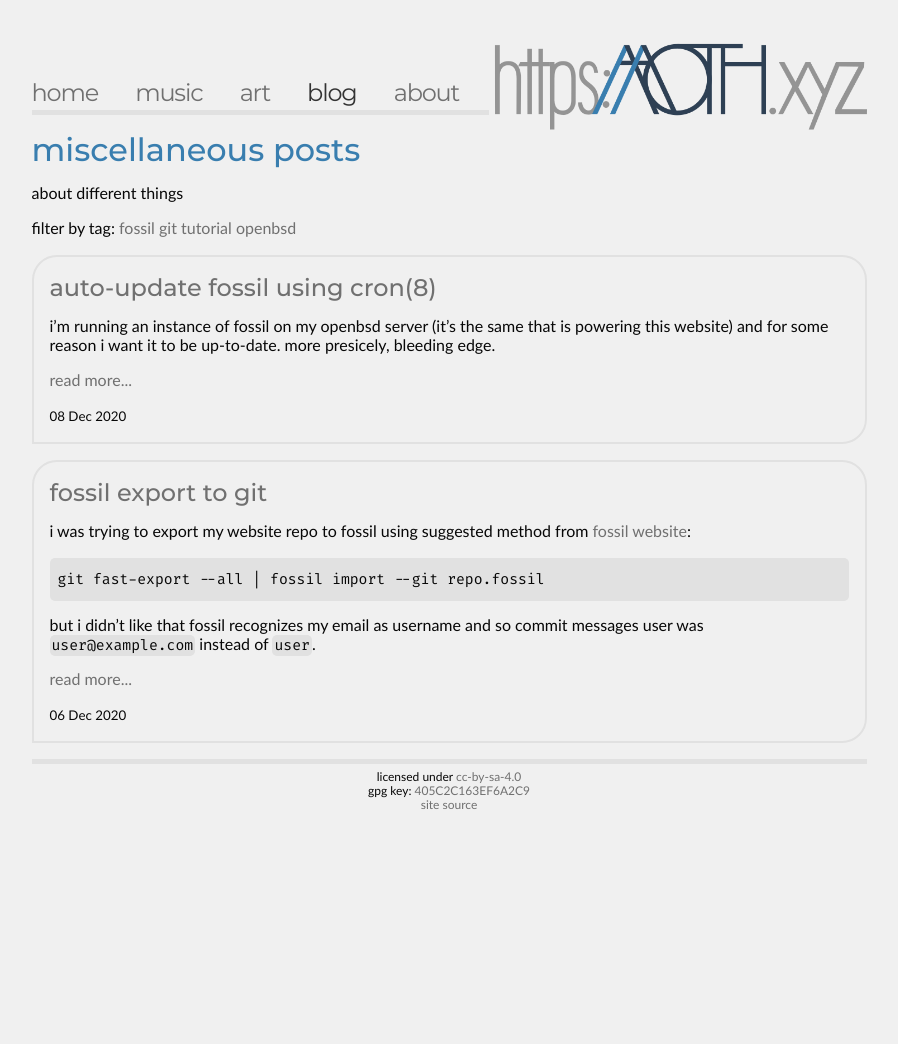
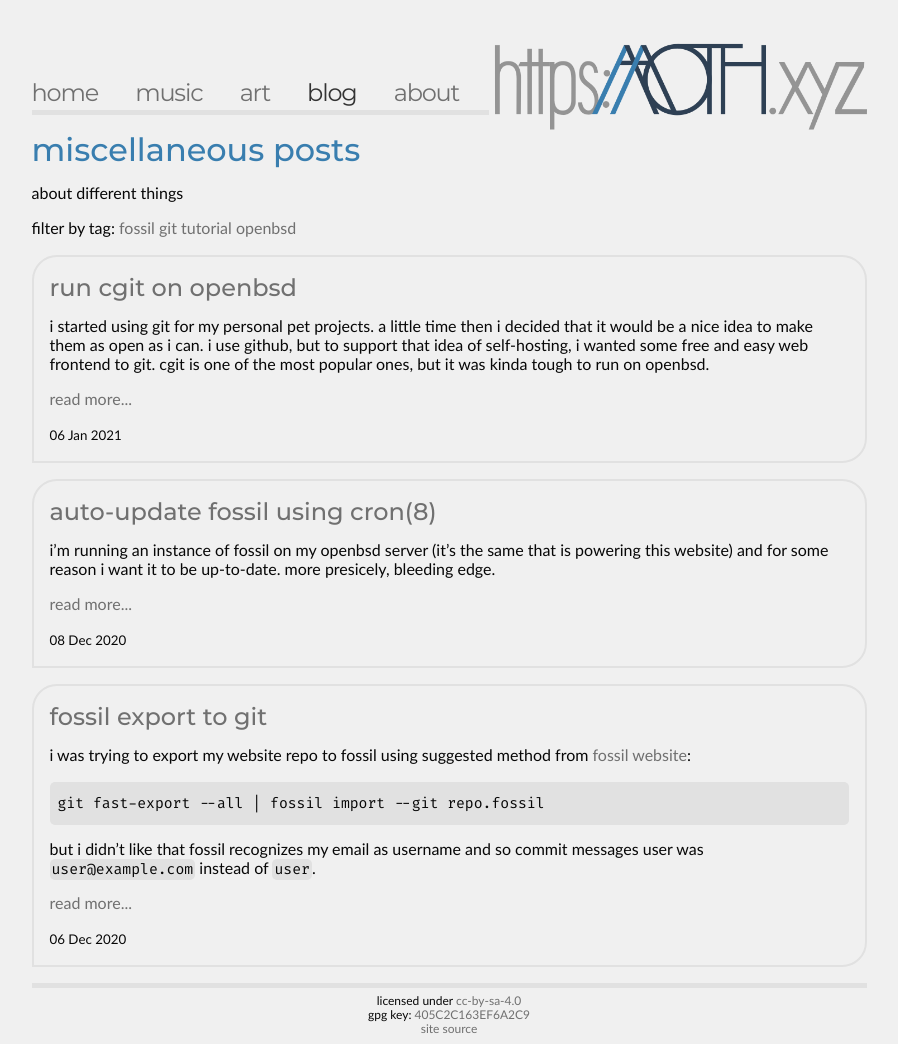
Before and after one commit to la-ninpre/aaoth.xyz, a Jekyll site: the page built from blog.md, in a window 1280 px wide. Shown: the whole page, without its empty margins (191-1089 px from the left). Built offline with Jekyll 4.4.1, drawn with Linux system fonts in a browser that asks for light colours; before the commit the page ends 900 px from its top, so only the background shows below that; some of the changed lines change nothing that is shown.

Commit message:
add post about cgit on openbsd and make minor edits to stylesheet

````diff
--- /dev/null
+++ b/_posts/2021-01-06-run-cgit-on-obsd.md
@@ -0,0 +1,272 @@
+---
+title: run cgit on openbsd
+date: 2021-01-06T13:30+03:00
+author: la-ninpre
+tags: openbsd git tutorial
+---
+
+i started using git for my personal pet projects. a little time then i decided
+that it would be a nice idea to make them as open as i can. i use github, but
+to support that idea of self-hosting, i wanted some free and easy web frontend
+to git. cgit is one of the most popular ones, but it was kinda tough to run on
+openbsd.
+
+<!--more-->
+
+i know gitweb exists, but i just like cgit more.
+
+cgit is quite easy to install still, but needs some work done, it's not like
+two commands.
+
+[official cgit page][1] has some installation instructions. it mentions that
+it's distributed in binary form for some linux distros, but of course openbsd's
+not there, so we'll need to build it from source.
+
+first of all, i wanted to use openbsd's native web server`httpd` and native
+fastcgi server -- `slowcgi`.
+the issue is that openbsd's httpd web server lives in chroot-jail and that fact
+is complicating the configuration.
+but before we need to build cgit from source.
+
+## building cgit
+
+to do that, clone cgit source code from [official cgit page][1]
+(or if you like [my cgit page][2], you can clone it instead):
+
+```
+$ git clone https://git.zx2c4.com/cgit
+```
+
+then move to this directory:
+
+```
+$ cd cgit
+```
+
+there are some source files and a Makefile. by default, it'll install cgit in
+`/var/www/htdocs/cgit`. if you want a different path, make corresponding change
+in a Makefile by editing `CGIT_SCRIPT_PATH` variable.
+
+but before compiling cgit itself, we need to init and build git submodule
+(i suppose, this is the source code of git itself that is needed to make some
+git operations on repositories):
+
+```
+$ git submodule init
+$ git submodule update
+```
+
+and then we can compile cgit. note that gnu version of make utility is used,
+install `gmake` from openbsd repositories (`doas pkg add gmake`):
+
+```
+$ gmake && doas gmake install
+```
+
+notice that this command should be executed by user who has write permissions
+to `/var/www` and `/usr/local/lib` (usually root).
+
+when it's done, the rest is to create directories needed for cgit to work
+and also to configure `httpd` and `slowcgi`.
+
+## creating directories and dev/null
+
+cgit uses following files to work:
+- `/etc/cgitrc` -- needed for configuration
+  (see [man page][3] for available options)
+- `/var/cache/cgit` -- cache that is used by cgit to reduce cpu usage
+- `/var/www/htdocs/cgit/`
+  - `cgit.css` -- stylesheet
+  - `cgit.png` -- logo
+  - `favicon.ico` -- favicon
+  - `robots.txt` -- instructions for indexers
+- `/usr/local/lib/cgit/*` -- different filters and stuff
+  (i didn't need it at all, because it's hard to make it work in a chroot)
+- `/dev/null` -- i don't know exactly why it's needed, but it won't work without
+  it
+
+because cgit will run in chroot-jail, all those files and directories except
+`/var/www/htdocs/cgit` should be located in `/var/www`
+(e.g. `/var/www/etc/cgitrc` and so on).
+
+```
+$ doas mkdir -p /var/www/{cache/cgit,dev,etc,usr/lib,usr/libexec}
+$ doas chown -R www:www /var/www/{cache/cgit,htdocs/cgit}
+```
+
+`/dev/null` is not a regular file, it's a device, so it must be created using:
+
+```
+$ doas install -d -g daemon /template/dev
+$ cd /template/dev
+$ doas mknod -m 666 null c 2 2
+$ doas mount_mfs -s 1M -P /template/dev /dev/sd0b /var/www/dev
+```
+
+this instruction is taken from [fossil docs][4].
+
+## copying libraries
+
+since cgit is not linked statically, it also needs some dynamic libraries.
+they all need to be accessible from chroot, so we need to copy them to
+`/var/www/usr/lib`. to check, what should be copied, run:
+
+```
+$ ldd /var/www/htdocs/cgit/cgit.cgi
+
+/var/www/htdocs/cgit/cgit.cgi:
+	Start            End              Type  Open Ref GrpRef Name
+	00000b068a590000 00000b068a7b6000 exe   2    0   0      /var/www/htdocs/cgit/cgit.cgi
+	00000b0927dcb000 00000b0927de7000 rlib  0    1   0      /usr/lib/libz.so.5.0
+	00000b0937409000 00000b093750b000 rlib  0    2   0      /usr/local/lib/libiconv.so.7.0
+	00000b0978c28000 00000b0978c37000 rlib  0    1   0      /usr/local/lib/libintl.so.7.0
+	00000b091fdc0000 00000b091fdcc000 rlib  0    2   0      /usr/lib/libpthread.so.26.1
+	00000b0920331000 00000b09203be000 rlib  0    1   0      /usr/local/lib/libluajit-5.1.so.1.0
+	00000b091cc5f000 00000b091cd54000 rlib  0    1   0      /usr/lib/libc.so.96.0
+	00000b089fffb000 00000b08a002b000 rlib  0    1   0      /usr/lib/libm.so.10.1
+	00000b08b2542000 00000b08b2585000 rlib  0    1   0      /usr/lib/libc++abi.so.3.0
+	00000b08cebc7000 00000b08cebc7000 ld.so 0    1   0      /usr/libexec/ld.so
+```
+
+and it'll return a list of all dependencies. copy them to `/var/www/lib`:
+
+```
+$ doas cp /usr/lib/{libz.so.5.0,libpthread.so.26.1,libc.so.96.0,libm.so.10.1,libc++abi.so.3.0} /var/www/lib
+$ doas cp /usl/local/lib/{libiconv.so.7.0,libintl.so.7.0,libluajit-5.1.so.1.0} /var/www/lib
+$ doas cp /usr/libexec/ld.so /var/www/usr/libexec
+```
+
+you should be able now to test cgit using this command:
+
+```
+$ doas chroot -u www /var/www /htdocs/cgit/cgit.cgi
+```
+
+it should return no errors but a webpage.
+
+## configuring cgit
+
+as already mentioned, cgit is configured using `/var/www/etc/cgitrc`. i suggest
+reading [manpage][3] for detailed overview of all available options, but here's
+an example cgitrc to start with:
+
+```
+#cache
+cache-size=1000
+cache-dynamic-ttl=60
+cache-static-ttl=44640
+cache-root-ttl=6
+cache-repo=5
+
+#index page
+enable-index-links=1
+enable-index-owner=0
+max-repodesc-length=60
+root-title=aaoth's git repos
+root-desc=some personal projects
+
+#repo global
+enable-git-config=1
+enable-commit-graph=1
+enable-follow-links=1
+enable-blame=1
+enable-http-clone=1
+enable-log-filecount=1
+enable-log-linecount=1
+enable-html-serving=1
+branch-sort=age
+snapshots=tar.gz zip
+side-by-side-diffs=0
+max-stats=week
+
+#root
+readme=:README.md
+readme=:readme.md
+readme=:README
+readme=:readme
+
+#mimetypes
+mimetype.html=text/html
+mimetype.gif=image/gif
+mimetype.jpg=image/jpeg
+mimetype.jpeg=image/jpeg
+mimetype.png=image/png
+mimetype.svg=image/svg+xml
+mimetype.pdf=application/pdf
+
+scan-path=/git
+```
+
+some of the settings are omitted, but you can tweak it further as you wish.
+
+note that i use autoscan feature of cgit. i have all my repos located in
+`var/www/git` as described by `scan-path` option.
+all of them are chowned by www user and have `cgitrc` text file inside.
+
+each repo-specific `cgitrc` looks like this:
+
+```
+name=test_repo
+desc=test repository to test cgit
+owner=username
+max-stats=month
+```
+
+## configuring httpd and slowcgi
+
+and now the last part is to actually serve cgit using httpd and slowcgi
+
+first of all, enable and start slowcgi:
+
+```
+$ doas rcctl enable slowcgi
+$ doas rcctl start slowcgi
+```
+
+then edit your `/etc/httpd.conf`, you need to create a simple server statement
+
+```
+server "example.com" {
+
+    listen on egress port 80
+    root "/htdocs/cgit"
+
+    location "/cgit.css" {
+        root "/htdocs/cgit"
+    }
+
+    location "/cgit.png" {
+        root "/htdocs/cgit"
+    }
+
+    location "/robots.txt" {
+        root "/htdocs/cgit"
+    }
+
+    location "/favicon.ico" {
+        root "/htdocs/cgit"
+    }
+
+    location "/*" {
+        fastcgi {
+            socket "/run/slowcgi.sock"
+            param SCRIPT_FILENAME "/htdocs/cgit/cgit.cgi"
+        }
+    }
+}
+```
+
+i know it can seem *very* odd, but it's the only way it works for me. as always,
+all improvement suggestions are welcome.
+
+and finally, (re-)start httpd:
+
+```
+$ doas rcctl enable httpd
+$ doas rcctl start httpd
+```
+
+[1]:https://git.zx2c4.com/cgit
+[2]:https://git.aaoth.xyz/cgit/cgit.git
+[3]:https://git.zx2c4.com/cgit/tree/cgitrc.5.txt
+[4]:https://www.fossil-scm.org/home/doc/trunk/www/server/openbsd/fastcgi.md#chroot
--- a/_sass/main.scss
+++ b/_sass/main.scss
@@ -120,7 +120,8 @@ ul {
     }
 }
 
-.post-page .post-header {
+.post-page {
+    .post-header {
         ul {
             display: flex;
             flex-direction: row;
@@ -132,6 +133,11 @@ ul {
                     padding: 2px;
                 }
             }
+        }
+    }
+
+    ul {
+        padding-left: 20px;
     }
 }
 
@@ -149,17 +155,18 @@ blockquote {
 code {
     font-family: $code-font;
     font-size: 0.9em;
-    &.language-plaintext.highlighter-rouge {
     background: $color-main-grey;
     padding: 2px;
     border-radius: 5px;
 }
-}
-div.language-plaintext.highlighter-rouge {
+div.highlight {
     overflow-x: auto;
     background: $color-main-grey;
     padding-left: 0.5em;
     border-radius: 5px;
+    code {
+        padding: 0;
+    }
 }
 
 audio {
@@ -239,10 +246,10 @@ footer {
             border-bottom: $border-dark;
         }
     }
-    code.language-plaintext.highlighter-rouge {
+    code {
         background: $color-darker-grey;
     }
-    div.language-plaintext.highlighter-rouge {
+    div.highlight {
         background: $color-darker-grey;
     }
     .post {
````
Lines whose indentation alone changed are shown as unchanged.
